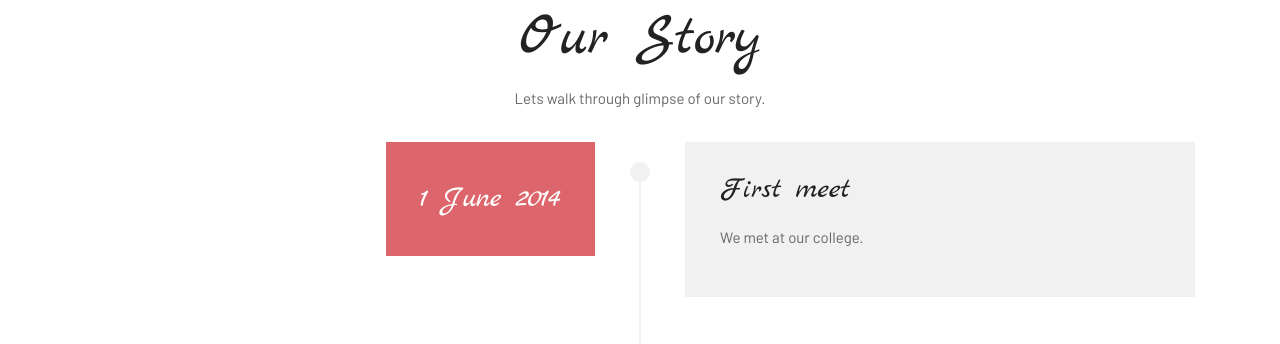
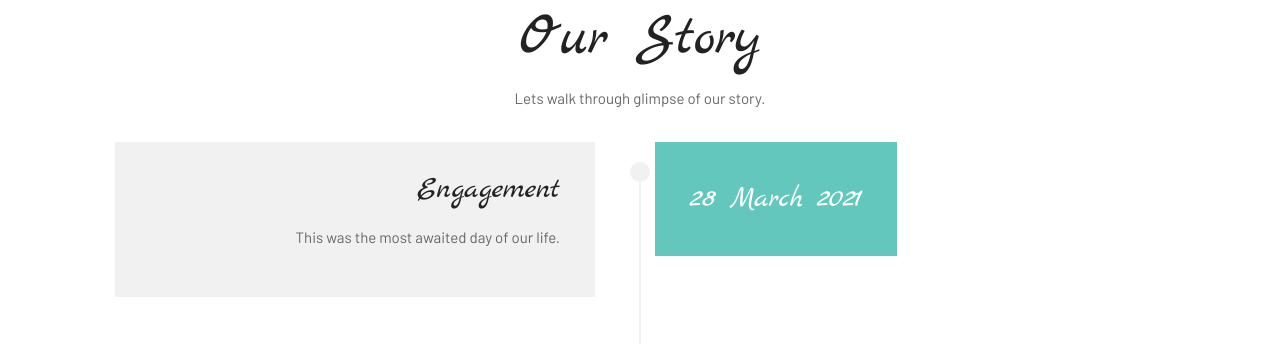
Before and after one commit to jaaru23/Unni-wedding, a plain HTML site: page index.html in a window 1280 px wide. Shown: the part 1696-2040 px from the top of the page. Drawn offline with Linux system fonts and the light colour scheme.

Commit message:
Update index.html
Our story change

```diff
--- a/index.html
+++ b/index.html
@@ -165,9 +165,9 @@
 					</div>
 				</div>
 			</div>
-			<div class="row timeline-element separline">
+			 <!--<div class="row timeline-element separline">
 				<div class="timeline-date-panel col-xs-12 col-md-6  align-left">
-                    <div class="time-line-date-content">
+                   <div class="time-line-date-content">
                         <p class="mbr-timeline-date mbr-fonts-style display-font">
                             1 June 2014
                         </p>
@@ -218,7 +218,7 @@
 						</p>
 					 </div>
 				</div>
-			</div>
+			</div>-->
 			<div class="row timeline-element reverse separline">
 				<div class="timeline-date-panel col-xs-12 col-md-6  align-left">
                     <div class="time-line-date-content">
```
